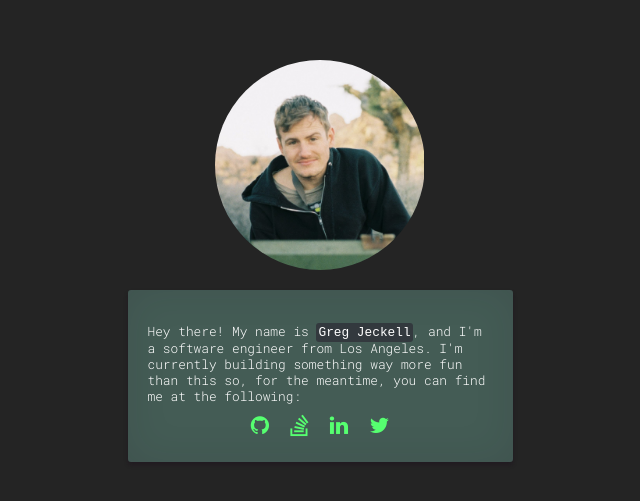
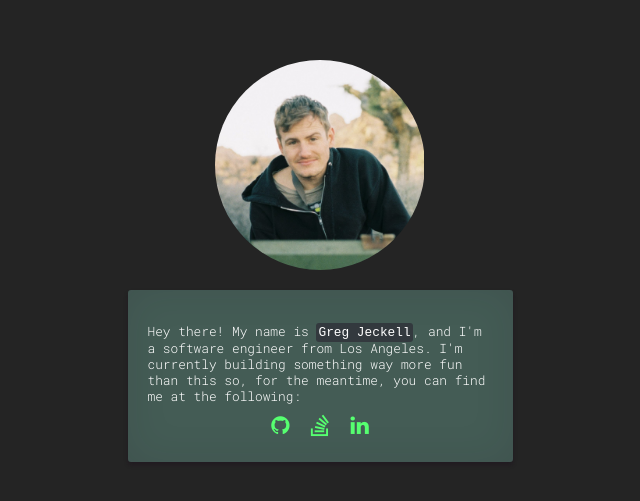
Before and after one commit to gjeck/gjeck.github.io, a plain HTML site: page index.html in a window 1280 px wide. Shown: the part 129-630 px from the top of the page, without its empty margins (320-960 px from the left). Drawn offline with Linux system fonts and the light colour scheme.

Commit message:
Remove twitter

```diff
--- a/index.html
+++ b/index.html
@@ -36,11 +36,6 @@
                                     <i class='fa fa-linkedin fa-lg' title='linkedin'></i>
                                 </a>
                             </li>
-                            <li>
-                                <a href='https://twitter.com/GJeckell'>
-                                    <i class='fa fa-twitter fa-lg' title='twitter'></i>
-                                </a>
-                            </li>
                         </ul>
                     </div>
                 </div>
```
